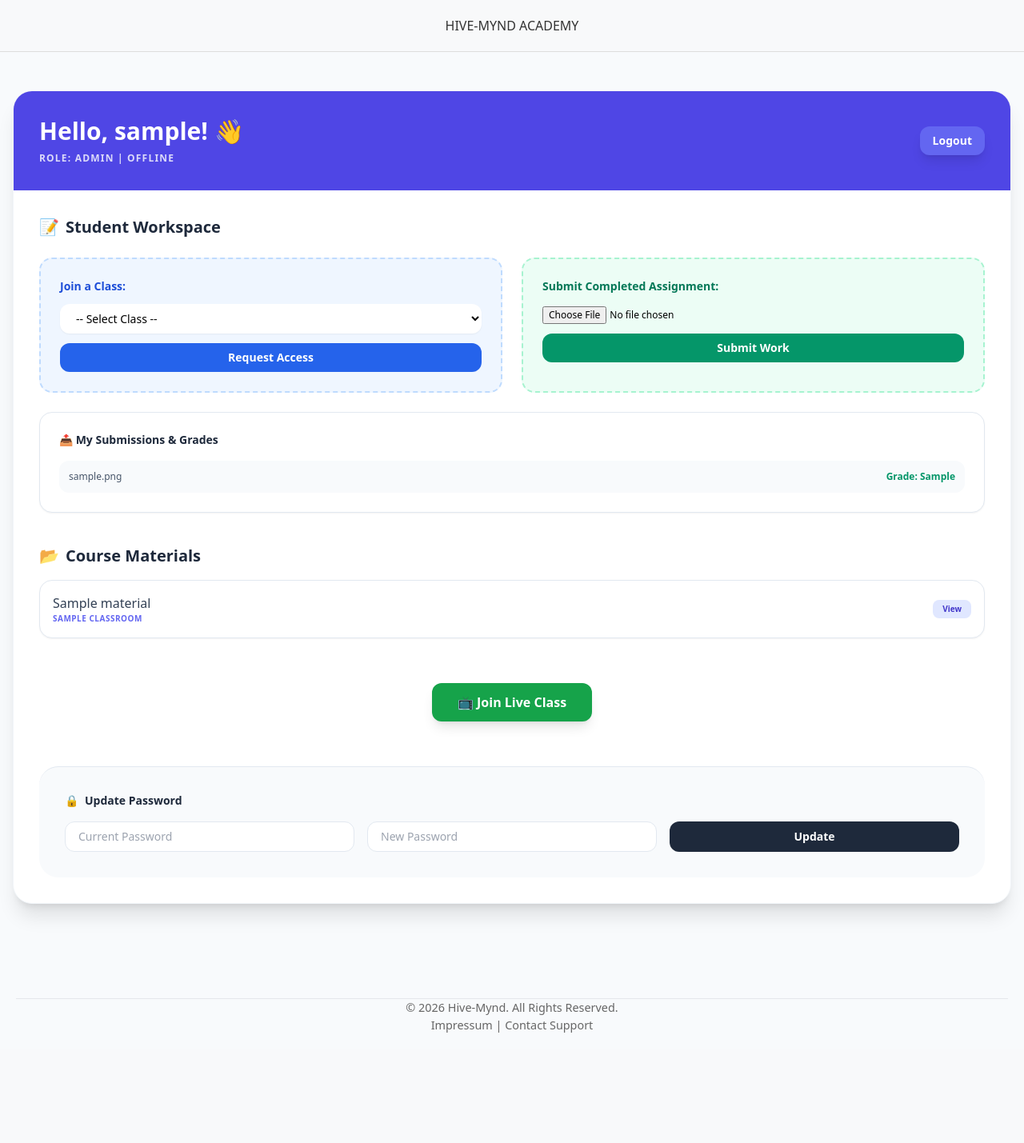
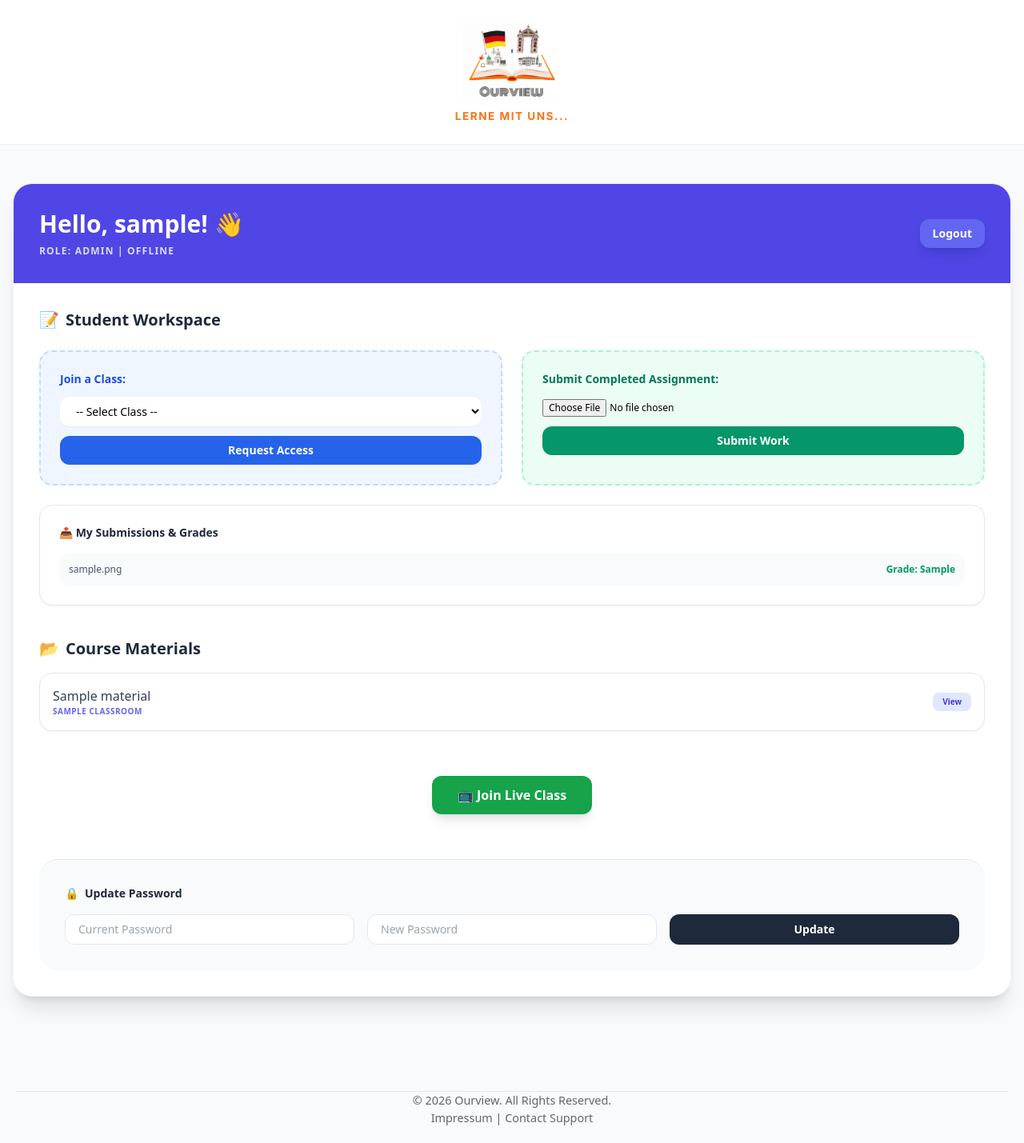
Before and after one commit to MaxxJinga/ourview-portal, a Flask app: page / in a window 1280 px wide. Shown: the whole page at 80% size. Before the commit the page ends 1291 px from the top, so only its background shows below. Run offline with Flask 3, Linux system fonts and the light colour scheme; the visitor is signed in with stand-in values (Sample User, id 1); tables that the repository leaves empty hold one stand-in row (values such as "Sample post"); some libraries are stand-ins or nearby versions.

Commit message:
Add files via upload

```diff
--- a/templates/dashboard.html
+++ b/templates/dashboard.html
@@ -5,15 +5,76 @@
     <meta name="viewport" content="width=device-width, initial-scale=1.0">
     <meta name="viewport" content="width=device-width, initial-scale=1.0">
     <title>School Portal - Dashboard</title>
+    <link href="https://fonts.googleapis.com/css2?family=Inter:wght@400;700&display=swap" rel="stylesheet">
     <script src="https://cdn.tailwindcss.com"></script>
     <style>
-        /* Styles for the speaking highlight and video tiles */
-        .speaking-border { border: 4px solid #10b981 !important; box-shadow: 0 0 15px #10b981; }
-        .video-tile { transition: all 0.3s ease; position: relative; overflow: hidden; background: #1e293b; border-radius: 1rem; border: 2px solid #334155; }
-        .user-label { position: absolute; bottom: 8px; left: 8px; background: rgba(0,0,0,0.6); color: white; padding: 2px 8px; border-radius: 4px; font-size: 10px; font-weight: bold; pointer-events: none; }
-    </style>
-</head><header style="text-align: center; padding: 20px; background: #f8f9fa; border-bottom: 1px solid #ddd;">
-    <h1 style="margin: 0; color: #333;">HIVE-MYND ACADEMY</h1>
+    /* 1. HEADER & LOGO STYLES */
+    header a:hover img {
+        transform: scale(1.05); /* Grows logo by 5% */
+        transition: 0.3s;
+    }
+
+    /* 2. NEW ORANGE BUTTONS */
+    .btn-primary {
+        background-color: #F97316; /* Modern Orange */
+        color: white;
+        padding: 12px 24px;
+        border: none;
+        border-radius: 8px;
+        font-family: 'Inter', sans-serif;
+        font-weight: 700;
+        cursor: pointer;
+        transition: background-color 0.3s ease, transform 0.2s ease;
+        text-decoration: none;
+        display: inline-block;
+    }
+
+    .btn-primary:hover {
+        background-color: #EA580C; /* Darker orange on hover */
+        transform: translateY(-2px); /* Slight lift effect */
+    }
+
+    /* 3. VIDEO TILES & CLASSROOM STYLES (Keep these!) */
+    .speaking-border {
+        border: 4px solid #10b981 !important;
+        box-shadow: 0 0 15px #10b981;
+    }
+
+    .video-tile {
+        transition: all 0.3s ease;
+        position: relative;
+        overflow: hidden;
+        background: #1e293b;
+        border-radius: 1rem;
+        border: 2px solid #334155;
+    }
+
+    .user-label {
+        position: absolute;
+        bottom: 8px;
+        left: 8px;
+        background: rgba(0,0,0,0.6);
+        color: white;
+        padding: 2px 8px;
+        border-radius: 4px;
+        font-size: 10px;
+        font-weight: bold;
+        pointer-events: none;
+    }
+</style>
+</head><header style="display: flex; flex-direction: column; align-items: center; padding: 25px 20px; background: #ffffff; border-bottom: 1px solid #f0f0f0;">
+
+    <a href="/" style="text-decoration: none; display: flex; flex-direction: column; align-items: center;">
+
+        <img src="{{ url_for('static', filename='logo.png') }}"
+             alt="Ourview Logo"
+             style="height: 100px; width: auto; display: block; transition: transform 0.3s ease;">
+
+        <p style="margin: 10px 0 0 0; font-family: 'Inter', sans-serif; color: #F97316; font-size: 0.85rem; font-weight: 700; letter-spacing: 1.5px; text-transform: uppercase;">
+            Lerne mit uns...
+        </p>
+
+    </a>
 </header>
 <body class="bg-slate-50 font-sans min-h-screen">
 
@@ -496,7 +557,7 @@
 </body>
 <footer style="text-align: center; padding: 20px; margin-top: 50px; font-size: 0.9em; color: #666;">
     <hr>
-    <p>&copy; 2026 Hive-Mynd. All Rights Reserved.</p>
+    <p>&copy; 2026 Ourview. All Rights Reserved.</p>
     <p><a href="#">Impressum</a> | <a href="#">Contact Support</a></p>
 </footer>
 </html>
--- a/templates/register.html
+++ b/templates/register.html
@@ -62,7 +62,7 @@
         </form>
 
         <p class="text-center text-slate-500 text-sm mt-4">
-            Already have an account? <a href="/login" class="text-indigo-600 font-bold hover:underline">Login</a>
+            Already have an account? <a href="/login" class="btn-primary">Login to Portal</a>
         </p>
     </div>
 
```
